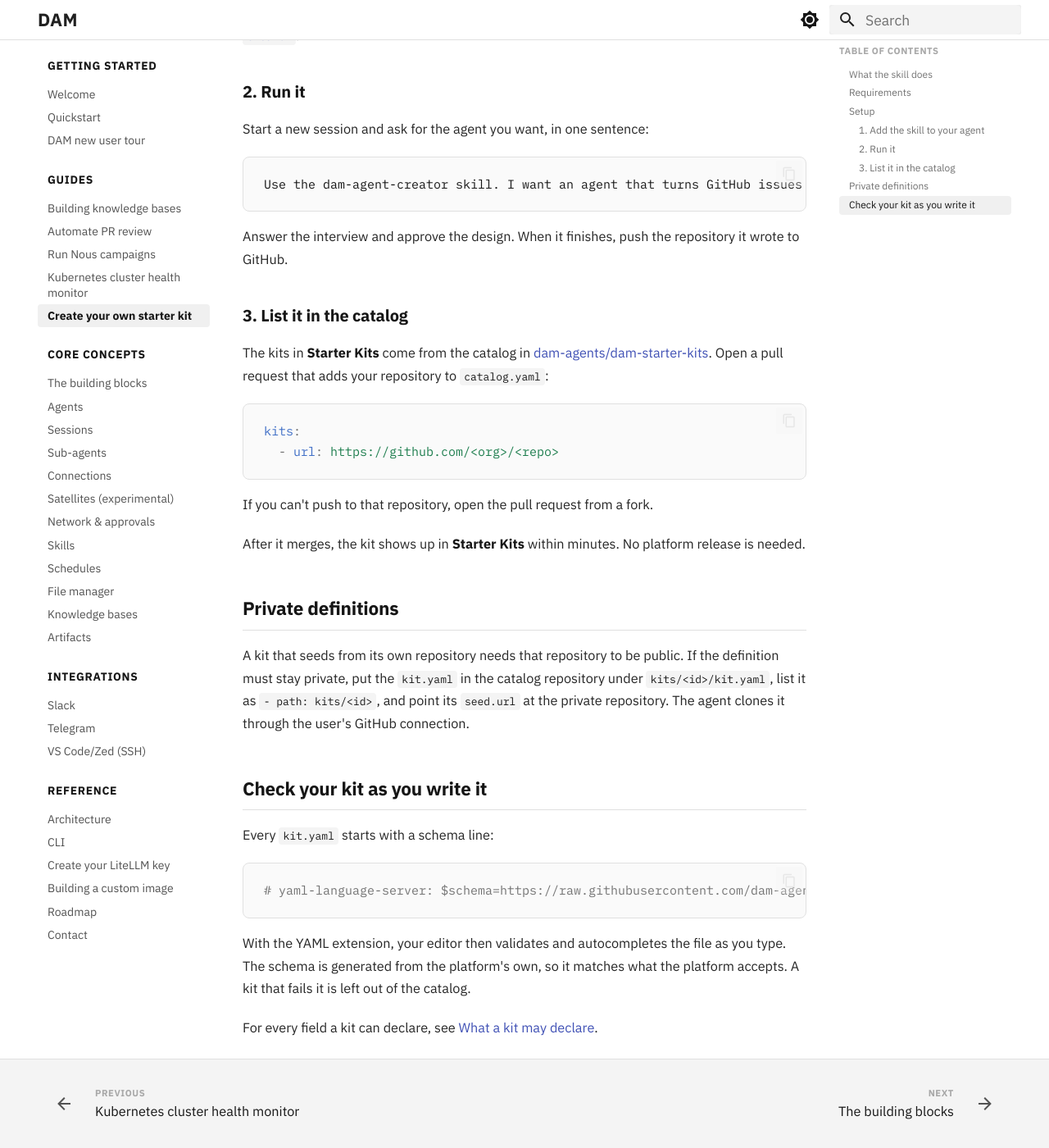
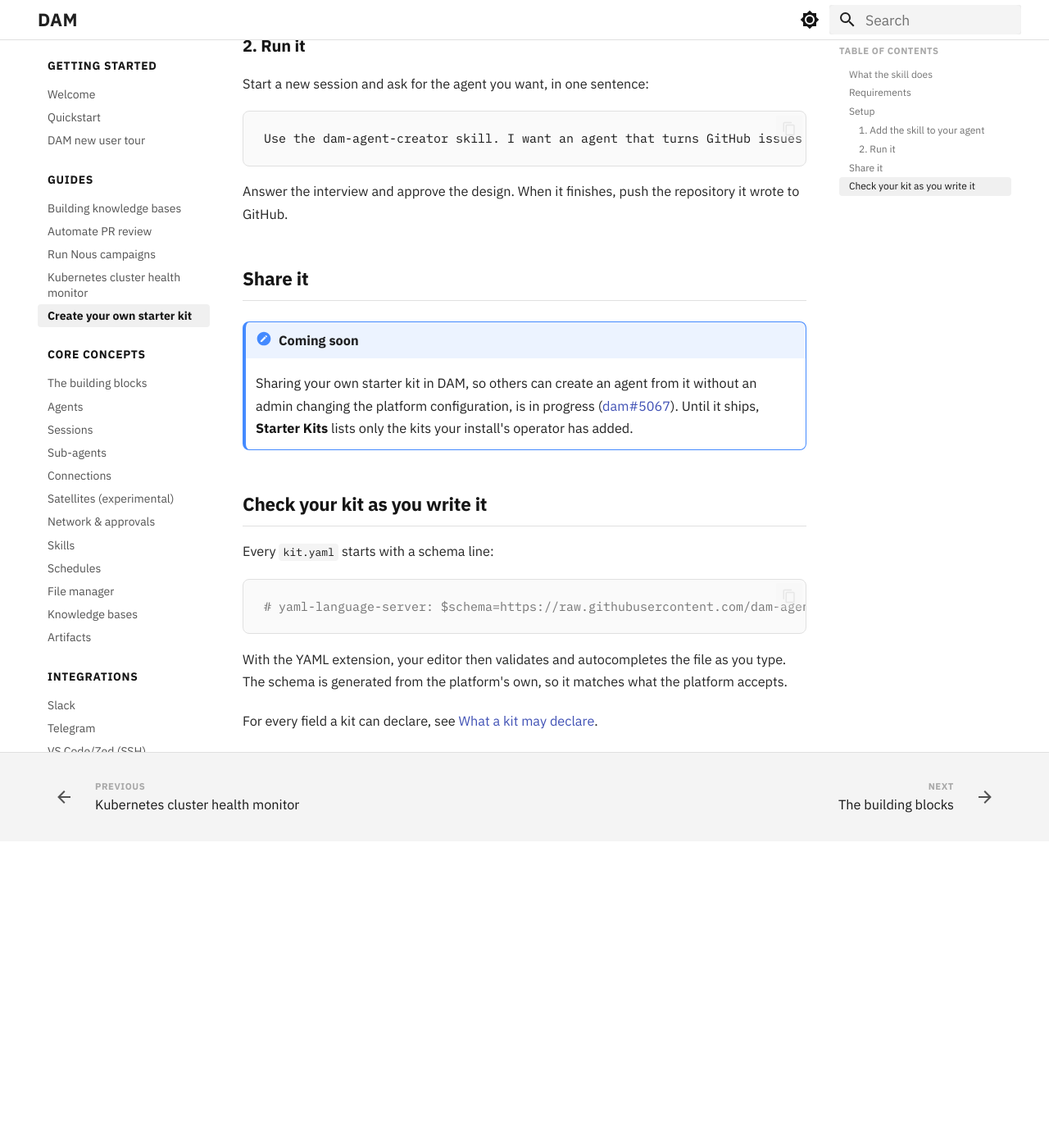
Before and after one commit to dam-agents/docs, an MkDocs documentation site: the page built from docs/guides/create-starter-kit.md, in a window 1280 px wide and 1400 px high, scrolled down 1469 px. Shown: the whole window at 82% size. Built offline with MkDocs 1.6.1 and Material for MkDocs 9.7.7, drawn with Linux system fonts in a browser that asks for light colours; after the commit the page ends 2495 px from its top, so only the background shows below that; some of the changed text lies outside the part shown.

Commit message:
docs: starter kit guide says sharing is coming soon (#135)
Drops the catalog PR step. Sharing your own kit is dam#5067, not
shipped yet.

Assisted-By: Claude (Anthropic AI) <noreply@anthropic.com>

Signed-off-by: Jenna Winkler <135358348+jenna-winkler@users.noreply.github.com>
Co-authored-by: Jenna Winkler <135358348+jenna-winkler@users.noreply.github.com>

````diff
--- a/docs/guides/create-starter-kit.md
+++ b/docs/guides/create-starter-kit.md
@@ -1,6 +1,6 @@
 # Create your own starter kit
 
-Turn an agent you have built into a starter kit, so anyone can create their own copy of it from **Starter Kits**.
+Turn an agent you have built into a starter kit: a repository that sets up a new agent the same way every time.
 
 A starter kit is a repository with a `kit.yaml` at its root. The `kit.yaml` declares what the platform sets up before the agent's first turn: the connections it needs, its schedules, channels, size and network access. The rest of the repository is the agent's definition: its instructions, skills and scripts. See [Starter kits](../core-concepts/agents.md#starter-kits) for what a user sees when they create an agent from one.
 
@@ -13,15 +13,15 @@ Give it one sentence about what the agent should do. It then:
 1. **Interviews you** about the job: the unit of work, what the agent reads and writes, whether it runs on a schedule or answers in a channel, who it talks to, and what it costs to run.
 2. **Proposes a design** and waits for your approval. It writes no files before you approve.
 3. **Writes the repository**: `kit.yaml`, the agent's `CLAUDE.md`, an onboarding runbook the agent follows on its first session, a README, procedure docs and scripts, a version and changelog, and CI.
-4. **Validates it** against the same rules the platform checks when it reads a kit, so a kit doesn't silently drop out of the catalog.
-5. **Hands you a checklist** for publishing it.
+4. **Validates it** against the same rules the platform checks when it reads a kit, so a mistake is caught before anyone uses the kit.
+5. **Hands you a checklist** for the next steps.
 
 The skill is built for shared, unattended agents: a team's triage bot, a scheduled report, a channel helper. It isn't meant for a personal assistant.
 
 ## Requirements
 
 - An agent with the `dam-agent-creator` skill.
-- A GitHub repository for the kit. It must be **public** if the kit seeds from its own repository, because the catalog is read without credentials. For a private definition, see [Private definitions](#private-definitions).
+- A GitHub repository for the kit.
 
 ## Setup
 
@@ -45,22 +45,10 @@ Use the dam-agent-creator skill. I want an agent that turns GitHub issues labell
 
 Answer the interview and approve the design. When it finishes, push the repository it wrote to GitHub.
 
-### 3. List it in the catalog
+## Share it
 
-The kits in **Starter Kits** come from the catalog in [dam-agents/dam-starter-kits](https://github.com/dam-agents/dam-starter-kits). Open a pull request that adds your repository to `catalog.yaml`:
-
-```yaml
-kits:
-  - url: https://github.com/<org>/<repo>
-```
-
-If you can't push to that repository, open the pull request from a fork.
-
-After it merges, the kit shows up in **Starter Kits** within minutes. No platform release is needed.
-
-## Private definitions
-
-A kit that seeds from its own repository needs that repository to be public. If the definition must stay private, put the `kit.yaml` in the catalog repository under `kits/<id>/kit.yaml`, list it as `- path: kits/<id>`, and point its `seed.url` at the private repository. The agent clones it through the user's GitHub connection.
+!!! note "Coming soon"
+    Sharing your own starter kit in DAM, so others can create an agent from it without an admin changing the platform configuration, is in progress ([dam#5067](https://github.com/dam-agents/dam/issues/5067)). Until it ships, **Starter Kits** lists only the kits your install's operator has added.
 
 ## Check your kit as you write it
 
@@ -70,6 +58,6 @@ Every `kit.yaml` starts with a schema line:
 # yaml-language-server: $schema=https://raw.githubusercontent.com/dam-agents/dam-starter-kits/main/kit.schema.json
 ```
 
-With the YAML extension, your editor then validates and autocompletes the file as you type. The schema is generated from the platform's own, so it matches what the platform accepts. A kit that fails it is left out of the catalog.
+With the YAML extension, your editor then validates and autocompletes the file as you type. The schema is generated from the platform's own, so it matches what the platform accepts.
 
 For every field a kit can declare, see [What a kit may declare](https://github.com/dam-agents/dam-starter-kits#what-a-kit-may-declare).
````
